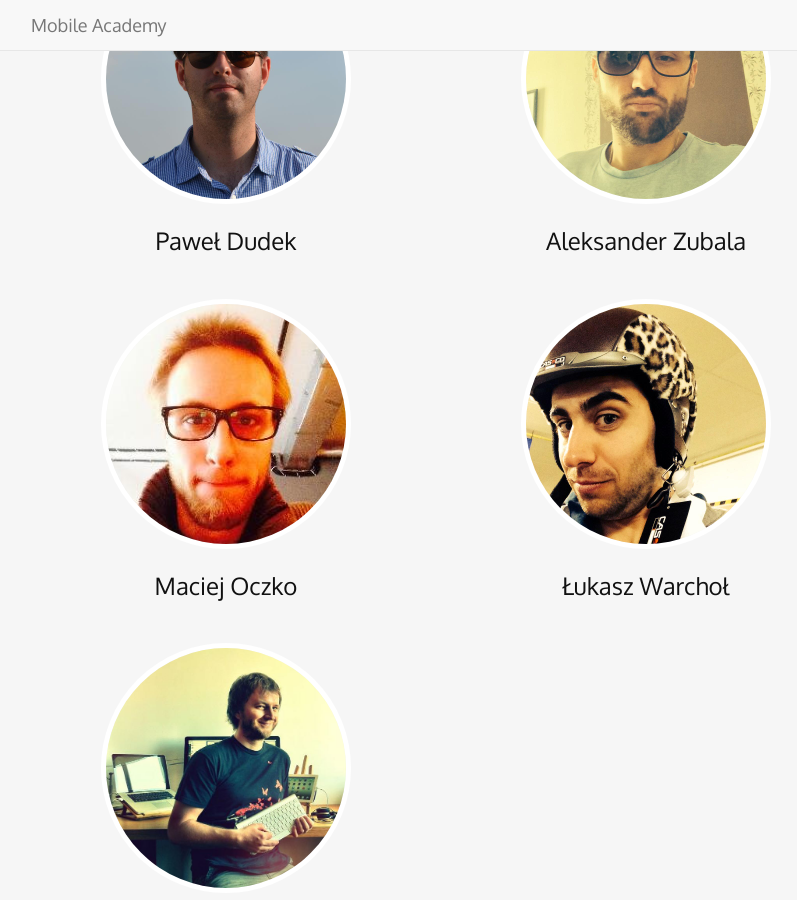
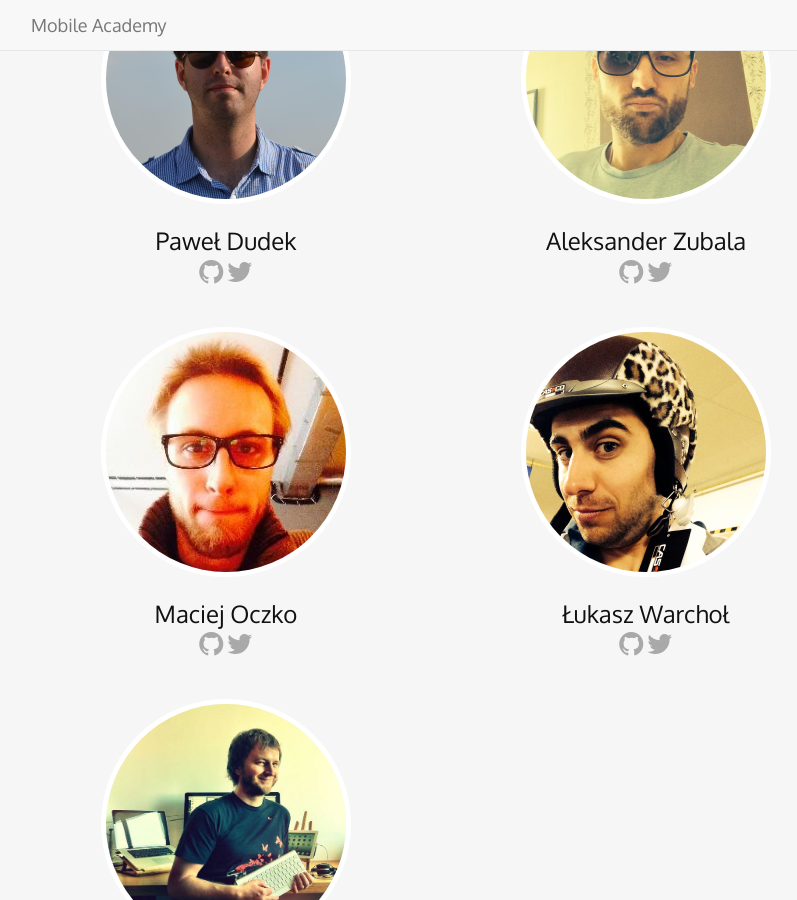
Before and after one commit to mobile-academy/mobile-academy.github.io-archive, a Jekyll site: the page built from index.html, in a window 1280 px wide and 900 px high, scrolled down 2948 px. Shown: the whole window, without its empty margins (204-1001 px from the left). Built offline with Jekyll 4.4.1, drawn with Linux system fonts in a browser that asks for light colours.

Commit message:
Dla Pawełka

```diff
--- a/_includes/head.html
+++ b/_includes/head.html
@@ -7,6 +7,7 @@
     <meta name="description" content="{{ site.description }}">
 
 	<link href='http://fonts.googleapis.com/css?family=Oxygen' rel='stylesheet' type='text/css'>
+	<link rel="stylesheet" href="{{ "/font-awesome/css/font-awesome.min.css" | prepend: site.baseurl }}">
     <link rel="stylesheet" href="{{ "/css/main.css" | prepend: site.baseurl }}">
 
     <link rel="canonical" href="{{ page.url | replace:'index.html','' | prepend: site.baseurl | prepend: site.url }}">
```
